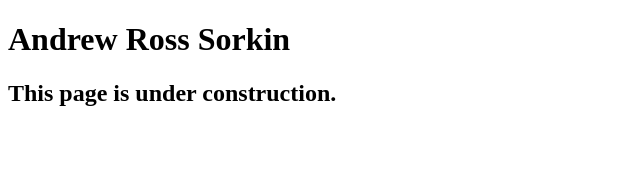
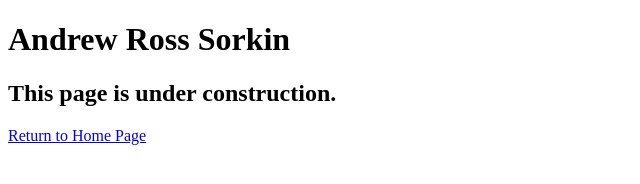
Before and after one commit to ChinonsoChima/A10, a plain HTML site: page sorkin.html in a window 1280 px wide. Shown: the whole page, without its empty margins (0-640 px from the left). Drawn offline with Linux system fonts and the light colour scheme.

Commit message:
Update sorkin.html
second commit

```diff
--- a/sorkin.html
+++ b/sorkin.html
@@ -11,6 +11,8 @@
 	<main>
 		<h1>Andrew Ross Sorkin</h1>
 		<h2>This page is under construction.</h2>
+		<p><a href="index.html">Return to Home Page</a></p>
+
 	</main>
 </body>
 
```
